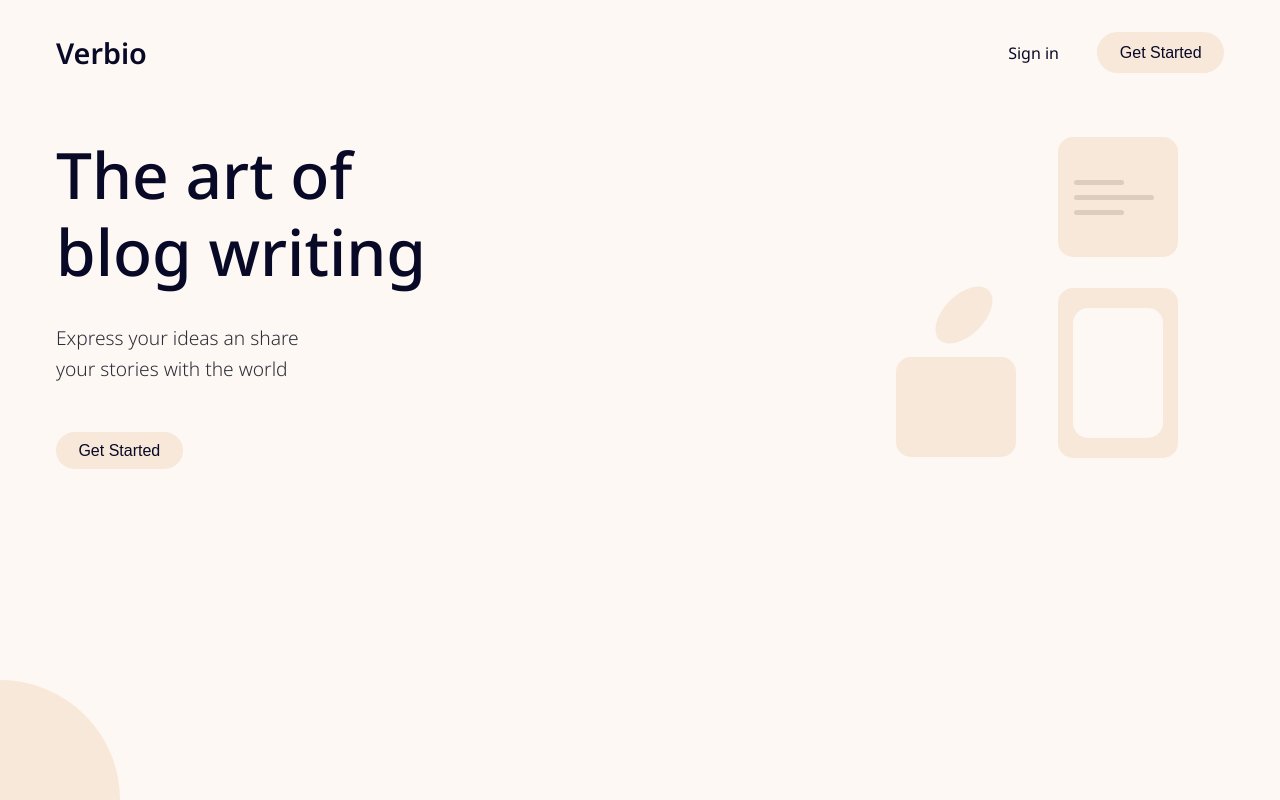
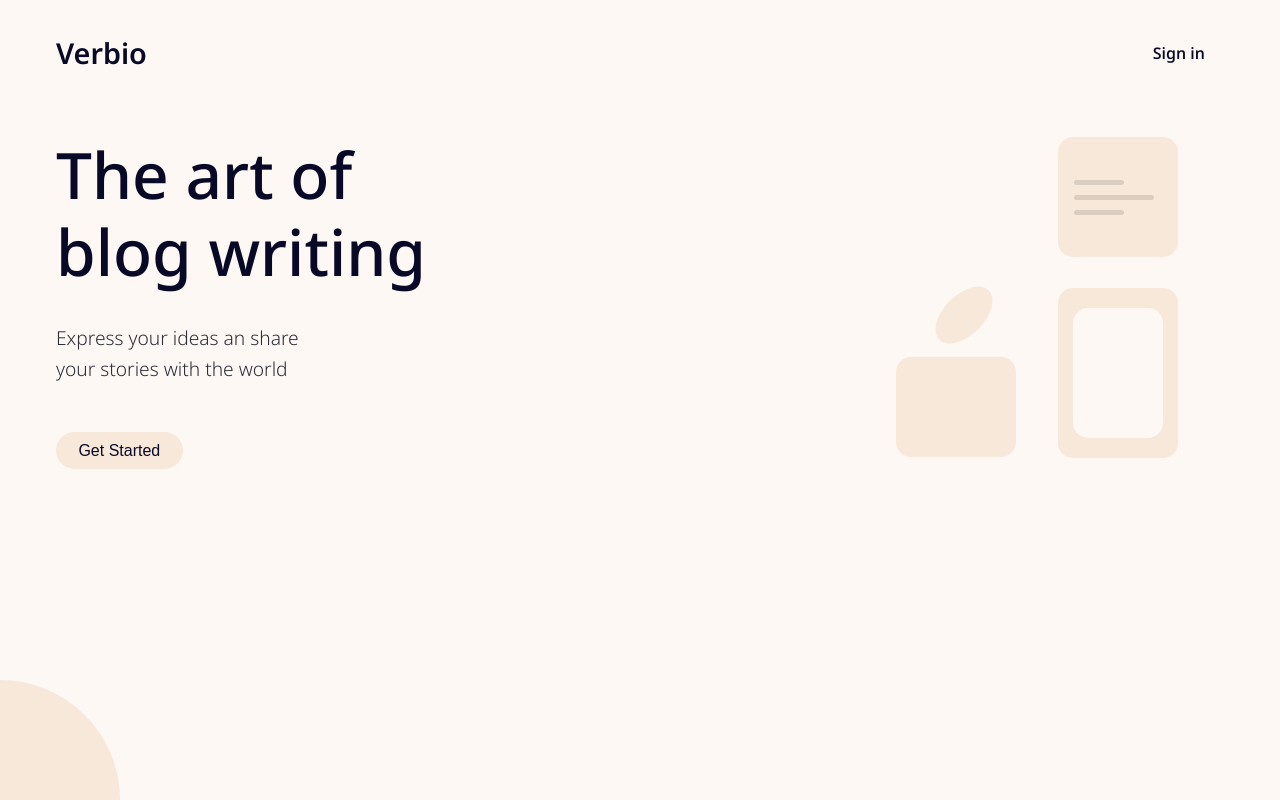
Before and after one commit to alanreji2004/verbio, a React (Vite) app in the folder frontend/: page / in a window 1280 px wide. Built offline with nearby package versions, Linux system fonts and the light colour scheme; no server answers.

Commit message:
removed navbar get started button

```diff
--- a/frontend/src/components/Landing/Landing.jsx
+++ b/frontend/src/components/Landing/Landing.jsx
@@ -56,7 +56,7 @@ const Landing = () => {
             </div>
          : <Link to="/login" className={styles.signIn}>Sign in</Link>
         }
-          <button className={styles.getStarted} onClick={handleGetStarted}>Get Started</button>
+          {/* <button className={styles.getStarted} onClick={handleGetStarted}>Get Started</button> */}
         </div>
       </nav>
       <div className={styles.content}>
--- a/frontend/src/components/Landing/Landing.module.css
+++ b/frontend/src/components/Landing/Landing.module.css
@@ -74,7 +74,7 @@ body {
   background: none;
   border: none;
   font-size: 1rem;
-  font-weight: 400;
+  font-weight: 550;
   color: #080926;
   cursor: pointer;
   display: inline block;
```
